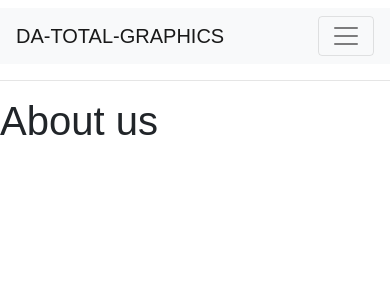
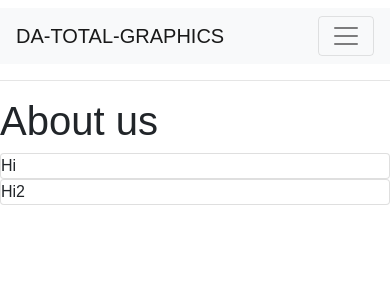
Before and after one commit to DanArmstrong124/da-total-graphics, a Django app: a page that uses home/templates/about.html in a window 390 px wide. Shown: the top 300 px of the page. Run offline with Django 3.2, Linux system fonts and the light colour scheme; some libraries are stand-ins or nearby versions.

Commit message:
Updaes to about.html

```diff
--- a/home/templates/about.html
+++ b/home/templates/about.html
@@ -8,6 +8,13 @@
     <h1>About us</h1>
 </div>
 
-<div class="col-xs-12 col-md-6 capture-point">
+<div class="row">
+    <div class="col-xs-12 col-md-6 capture-point">
+        <div class="card">Hi</div>
+    </div>
+    <div class="col-xs-12 col-md-6 image-point">
+        <div class="card">Hi2</div>
+    </div>
 </div>
+
 {% endblock %}
```
